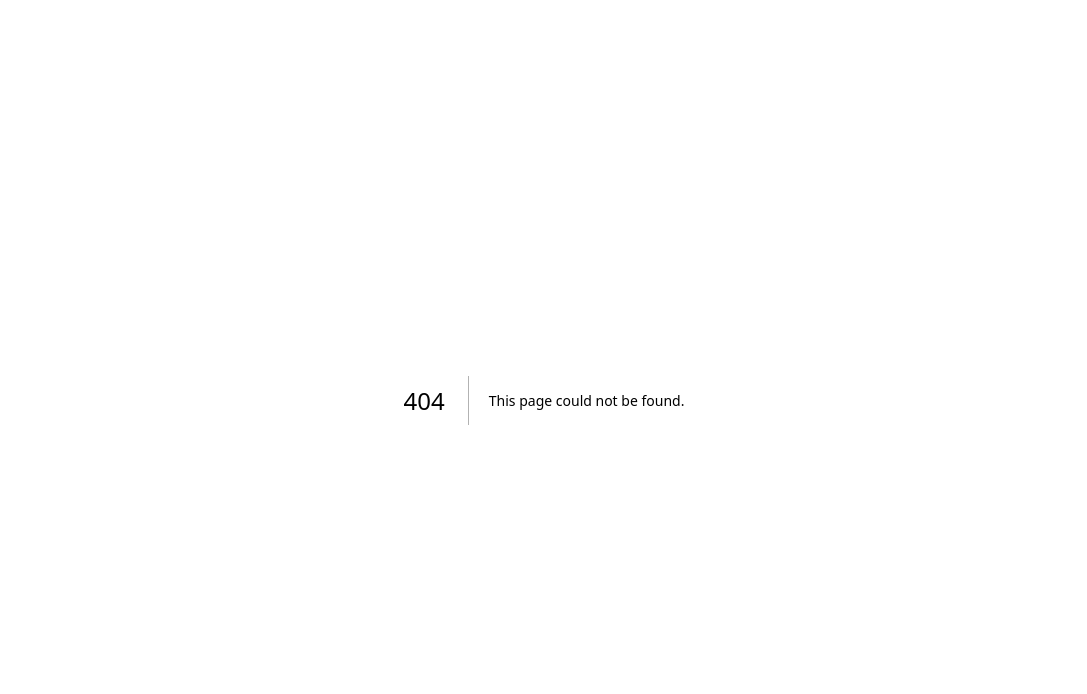
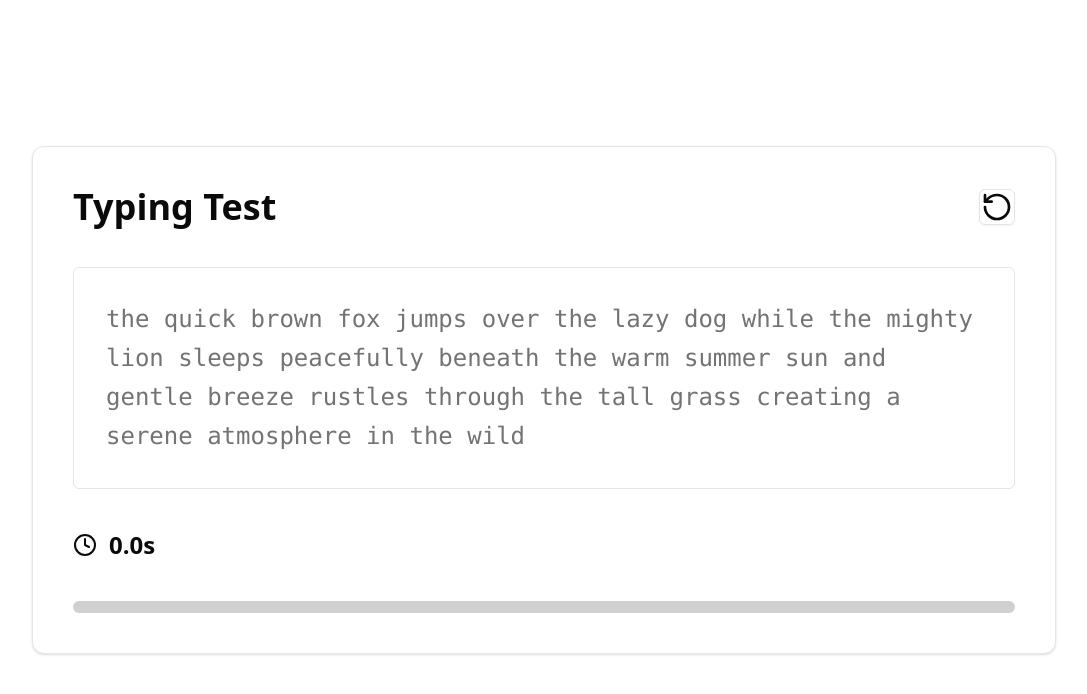
Before and after one commit to Sanidhya3101/productivity-tracker, a Next.js app: page /typing-test in a window 1280 px wide. Before the commit this address had no page. Shown: the top 694 px of the page, without its empty margins (96-1183 px from the left). Built offline with nearby package versions, Linux system fonts and the light colour scheme.

Commit message:
basic typing test component

```diff
--- /dev/null
+++ b/src/pages/api/getLastTypingTestResult.js
@@ -0,0 +1,26 @@
+// pages/api/getLastTypingResult.js
+export default async function handler(req, res) {
+    if (req.method === 'GET') {
+      try {
+        const response = await fetch('https://api.monkeytype.com/results/last', {
+          method: 'GET',
+          headers: {
+            'Authorization': `ApeKey ${process.env.NEXT_PUBLIC_APE_KEY}`,  // Using environment variable
+            'Content-Type': 'application/json'
+          }
+        });
+
+        if (!response.ok) {
+          return res.status(response.status).json({ message: 'Failed to fetch typing result' });
+        }
+
+        const resultData = await response.json();
+        res.status(200).json(resultData);
+      } catch (error) {
+        console.error('Error fetching last typing result:', error);
+        res.status(500).json({ message: 'Internal Server Error' });
+      }
+    } else {
+      res.status(405).json({ message: 'Method Not Allowed' });
+    }
+  }
--- /dev/null
+++ b/src/pages/typing-test.js
@@ -0,0 +1,161 @@
+import { useState, useEffect, useRef } from "react"
+import { Card } from "@/components/ui/card"
+import { Button } from "@/components/ui/button"
+import { Clock, RotateCcw } from "lucide-react"
+
+export default function TypingTest() {
+  const [text] = useState(
+    "the quick brown fox jumps over the lazy dog while the mighty lion sleeps peacefully beneath the warm summer sun and gentle breeze rustles through the tall grass creating a serene atmosphere in the wild"
+  )
+  const [input, setInput] = useState("")
+  const [startTime, setStartTime] = useState(null)
+  const [endTime, setEndTime] = useState(null)
+  const [isActive, setIsActive] = useState(false)
+  const [errorCount, setErrorCount] = useState(0)
+  const inputRef = useRef(null)
+
+  const words = text.trim().split(/\s+/).length
+  const characters = text.length
+
+  const accuracy = endTime
+    ? (((input.length - errorCount) / input.length) * 100).toFixed(1)
+    : null
+
+  const wpm = endTime
+    ? Math.round((input.trim().split(/\s+/).length / ((endTime - startTime) / 1000 / 60)))
+    : null
+
+  useEffect(() => {
+    if (input.length === 1 && !startTime) {
+      setStartTime(Date.now())
+      setIsActive(true)
+    }
+
+    if (input.length > 0) {
+      // Update error count
+      let errors = 0
+      for (let i = 0; i < input.length; i++) {
+        if (input[i] !== text[i]) {
+          errors++
+        }
+      }
+      setErrorCount(errors)
+    } else {
+      setErrorCount(0)
+    }
+
+    if (input === text) {
+      setEndTime(Date.now())
+      setIsActive(false)
+    }
+  }, [input, startTime, text])
+
+  const reset = () => {
+    setInput("")
+    setStartTime(null)
+    setEndTime(null)
+    setIsActive(false)
+    setErrorCount(0)
+    if (inputRef.current) {
+      inputRef.current.focus()
+    }
+  }
+
+  return (
+    <div className="min-h-screen bg-background p-8 flex items-center justify-center">
+      <Card className="w-full max-w-5xl p-10 space-y-10">
+        {/* Header */}
+        <div className="flex justify-between items-center">
+          <h1 className="text-4xl font-bold">Typing Test</h1>
+          <Button variant="outline" size="icon" onClick={reset}>
+            <RotateCcw className="h-8 w-8" />
+          </Button>
+        </div>
+
+        {/* Typing Area */}
+        <div className="relative border rounded-md p-8">
+          {/* Displayed Text */}
+          <div
+            className="font-mono text-2xl whitespace-pre-wrap break-words pointer-events-none text-muted-foreground select-none leading-relaxed"
+            aria-hidden="true"
+          >
+            {text}
+          </div>
+          {/* User Input Overlay */}
+          <div className="absolute top-8 left-8 font-mono text-2xl whitespace-pre-wrap break-words pointer-events-none leading-relaxed">
+            {input.split("").map((char, i) => {
+              const expectedChar = text[i]
+              let className = ""
+              if (char === expectedChar) {
+                className = "text-green-600"
+              } else {
+                className = "text-red-600"
+              }
+              return (
+                <span key={i} className={className}>
+                  {char}
+                </span>
+              )
+            })}
+          </div>
+          {/* Invisible Input Field */}
+          <textarea
+            ref={inputRef}
+            value={input}
+            onChange={(e) => {
+              const value = e.target.value
+              if (value.length <= text.length && !endTime) {
+                setInput(value)
+              }
+            }}
+            className="absolute inset-0 w-full h-full opacity-0 cursor-default"
+            autoFocus
+            onPaste={(e) => e.preventDefault()}
+            onCopy={(e) => e.preventDefault()}
+            onCut={(e) => e.preventDefault()}
+            onContextMenu={(e) => e.preventDefault()}
+          />
+        </div>
+
+        {/* Statistics */}
+        <div className="flex justify-between items-center">
+          <div className="flex items-center gap-3">
+            <Clock className="h-6 w-6" />
+            <span className="text-2xl font-bold">
+              {startTime && !endTime
+                ? ((Date.now() - startTime) / 1000).toFixed(1)
+                : endTime
+                ? ((endTime - startTime) / 1000).toFixed(1)
+                : "0.0"}
+              s
+            </span>
+          </div>
+
+          {endTime && (
+            <div className="flex gap-6 text-2xl font-bold">
+              <div>
+                <span>{wpm}</span> WPM
+              </div>
+              <div>
+                <span>{accuracy}%</span> Accuracy
+              </div>
+              <div>
+                <span>{errorCount}</span> Errors
+              </div>
+            </div>
+          )}
+        </div>
+
+        {/* Progress Bar */}
+        <div className="h-3 bg-primary/20 rounded-full overflow-hidden">
+          <div
+            className="h-full bg-primary transition-all duration-300"
+            style={{
+              width: `${(input.length / text.length) * 100}%`,
+            }}
+          />
+        </div>
+      </Card>
+    </div>
+  )
+}
```
Also changed, not shown: 1 other file (tests, documents, lock files or other folders).
